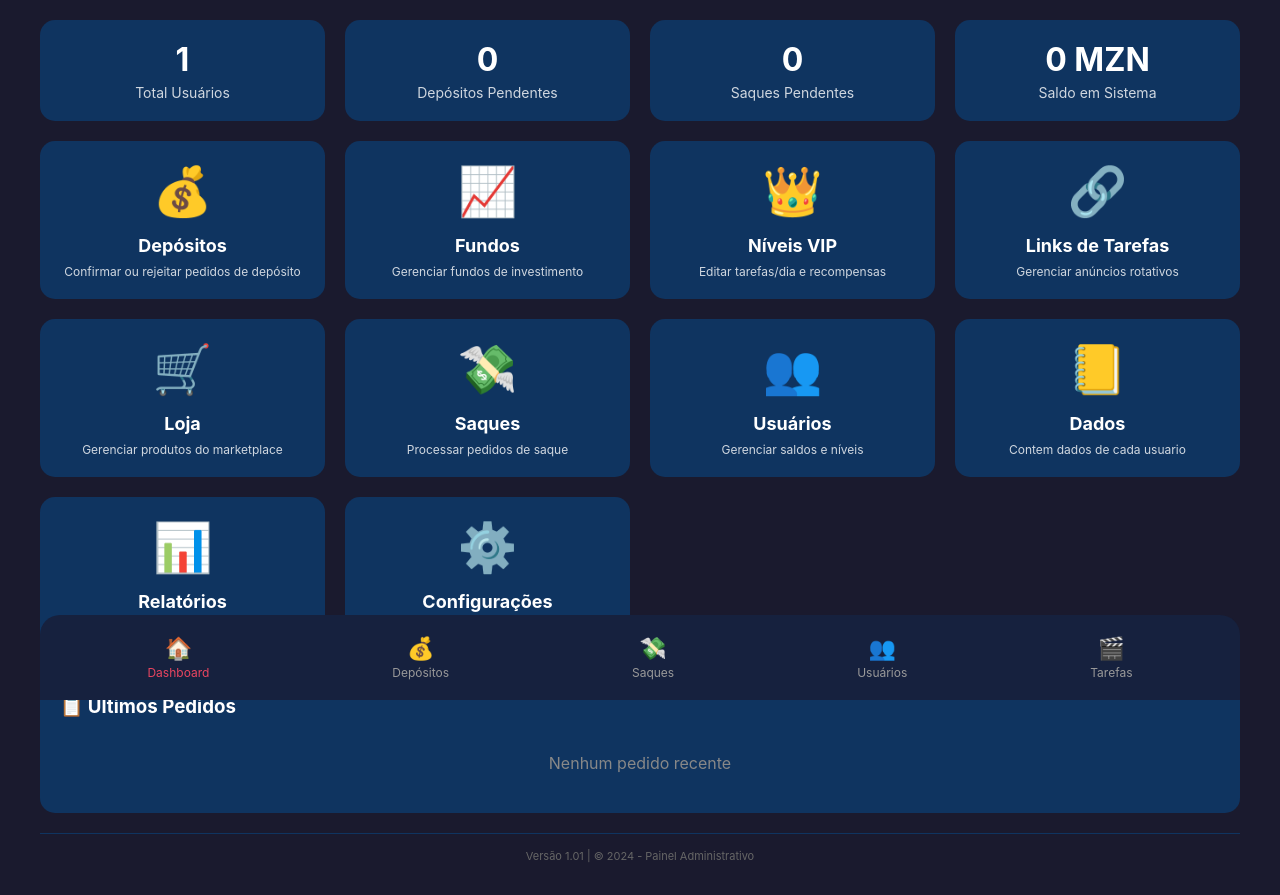
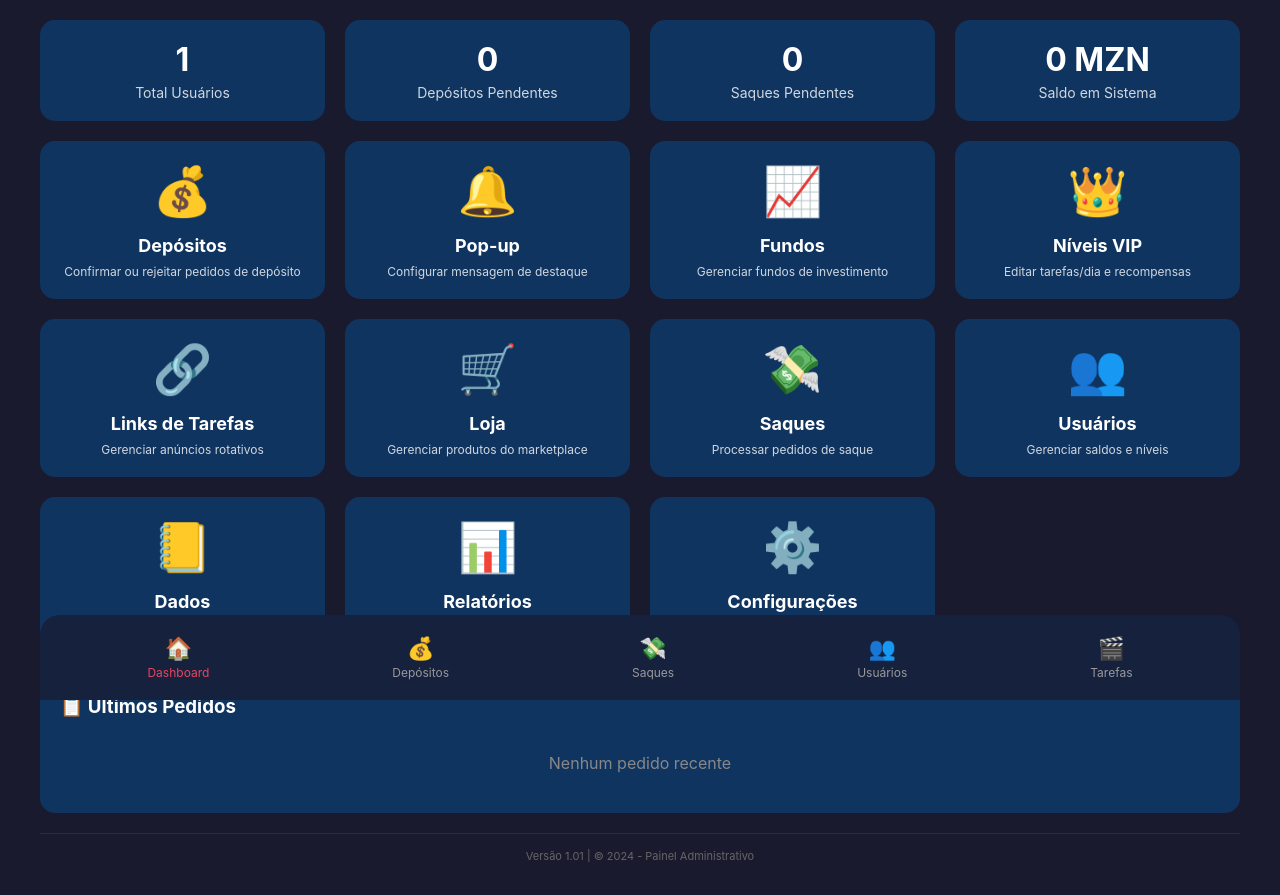
Before and after one commit to orlandobraz560-ship-it/mozads, a Flask app: page /admin_painel in a window 1280 px wide. Shown: the part 100-995 px from the top of the page. Run offline with Flask 3, Linux system fonts and the light colour scheme; the visitor is signed in with stand-in values (Sample User, id 1).

Commit message:
Update admin_painel.html

```diff
--- a/templates/admin_painel.html
+++ b/templates/admin_painel.html
@@ -211,6 +211,11 @@
                 <div class="menu-title">Depósitos</div>
                 <div class="menu-desc">Confirmar ou rejeitar pedidos de depósito</div>
             </a>
+            <a href="/admin_popup" class="menu-card">
+                <div class="menu-icon">🔔</div>
+                <div class="menu-title">Pop-up</div>
+                <div class="menu-desc">Configurar mensagem de destaque</div>
+            </a>
             <a href="/admin_fundos" class="menu-card">
                 <div class="menu-icon">📈</div>
                 <div class="menu-title">Fundos</div>
```
